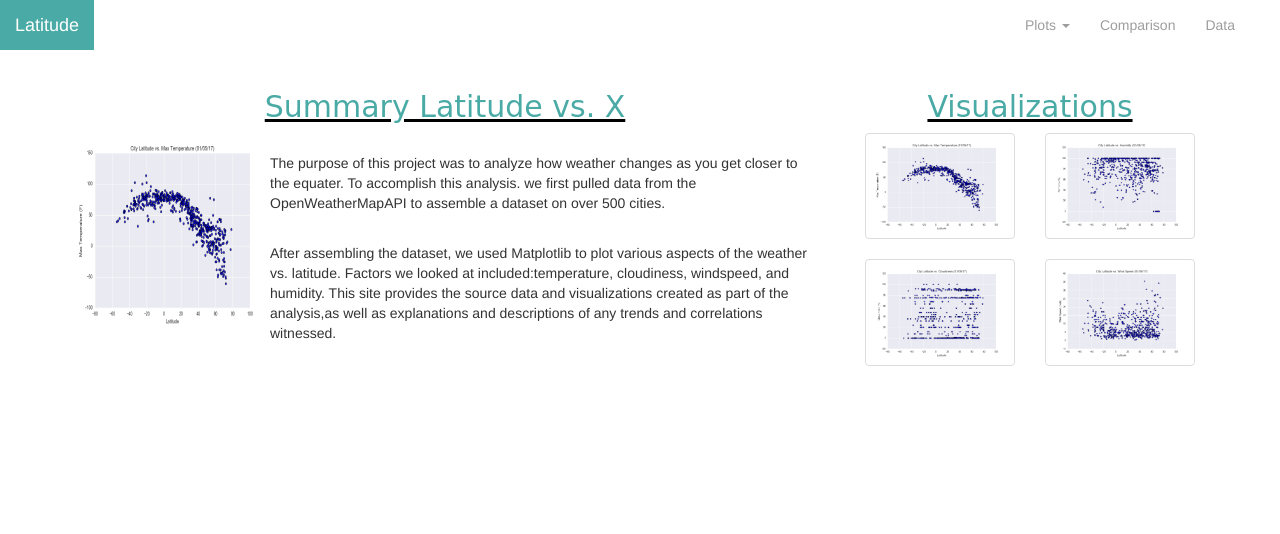
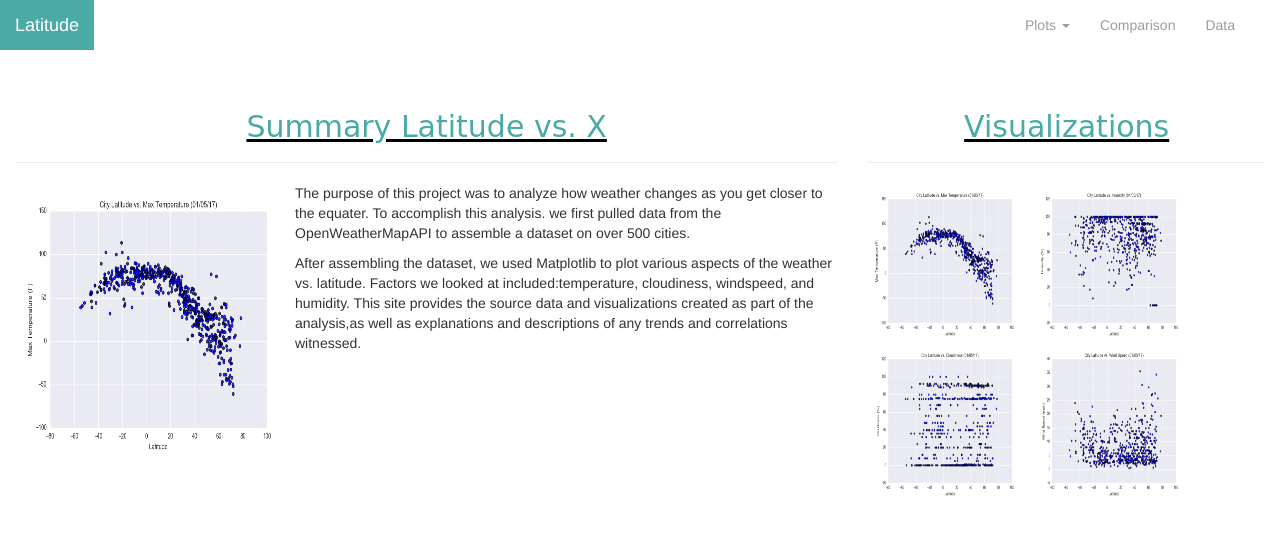
Before and after one commit to maheshws/Web-Design-Challenge, a plain HTML site: page index.html in a window 1280 px wide. Drawn offline with nearby package versions, Linux system fonts and the light colour scheme.

Commit message:
Committed by Sumeet post fixes
Code fixed by Sumeet

```diff
--- a/WebVisualizations/Resources/style.css
+++ b/WebVisualizations/Resources/style.css
@@ -78,6 +78,13 @@ h2.header{
 .navbar-inverse .navbar-nav>li>a:hover {
     color: black!important;
 }
+.navbar-nav .open .dropdown-menu>li>a:hover {
+    color: black!important;
+}
+.navbar-nav .open .dropdown-menu>li>a:focus {
+    background-color:lightgray!important;
+    color: black!important;
+}
 .navbar-inverse .navbar-nav>li>a:focus {
     background-color:lightgray!important;
     color: black!important;
--- a/index.html
+++ b/index.html
@@ -37,9 +37,9 @@
         </div>
     </div>
 </nav>
+<!--<div class="container-fluid">
 
-<div class="container">
-    <div class="row">
+    &lt;!&ndash;<div class="row">
         <div class="col-lg-8 col-md-8 col-sm-8" >
             <h2 class="header">Summary Latitude vs. X</h2>
             <div class="box">
@@ -79,8 +79,40 @@
                     </a>
                 </div>
         </div>
+    </div>&ndash;&gt;
+</div>-->
+<div class="content">
+    <div class="container-fluid">
+        <div class="row">
+            <div class="col-sm-12 col-md-8">
+                <div class="box">
+                    <div class="page-header">
+                        <h2 class="header">Summary Latitude vs. X</h2>
+                    </div>
+                    <div class="box">
+                        <img src="./WebVisualizations/assets/images/Fig1.png" alt="Latitude vs. Max Temperature" height="280" width="280" align="left">
+                        <p class="category"> The purpose of this project was to analyze how weather changes as you get closer to the equater. To accomplish this analysis. we first pulled data from the OpenWeatherMapAPI to assemble a dataset on over 500 cities.
+                        </p>
+                        <p class="category">After assembling the dataset, we used Matplotlib to plot various aspects of the weather vs. latitude. Factors we looked at included:temperature, cloudiness, windspeed, and humidity. This site provides the source data and visualizations created as part of the analysis,as well as explanations and descriptions of any trends and correlations witnessed.
+                        </p>
+                    </div>
+                </div>
+            </div>
+            <div class="col-sm-12 col-md-4">
+                <div class="box">
+                    <div class="page-header">
+                        <h2 class="header">Visualizations</h2>
+                    </div>
+                    <div class="box">
+                        <a href="./WebVisualizations/visualizations/LatitudeMaxTemp.html"><img src="./WebVisualizations/assets/images/Fig1.png" alt="Latitude vs. Max Temperature" height="160" width="160"></a>
+                        <a href="./WebVisualizations/visualizations/LatitudeHumidity.html"><img src="./WebVisualizations/assets/images/Fig2.png" alt="Latitude vs. Humidity" height="160" width="160"></a>
+                        <a href="./WebVisualizations/visualizations/LatitudeCloudiness.html"><img src="./WebVisualizations/assets/images/Fig3.png" alt="Latitude vs. Cloudiness" height="160" width="160"></a>
+                        <a href="./WebVisualizations/visualizations/LatitudeWindspeed.html"><img src="./WebVisualizations/assets/images/Fig4.png" alt="Latitude vs. Wind Speed" height="160" width="160"></a>
+                    </div>
+                </div>
+            </div>
+        </div>
     </div>
 </div>
-
 </body>
 </html>
```
